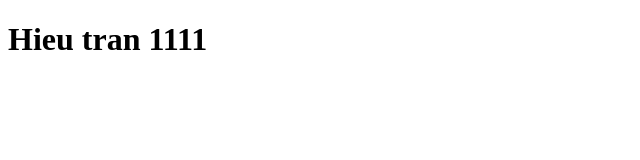
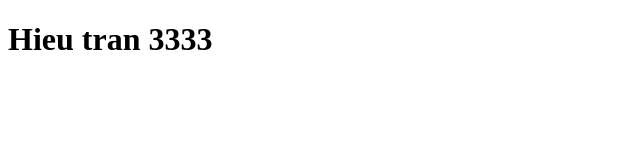
Before and after one commit to HieuTranV/Demo, a plain HTML site: page index.html in a window 1280 px wide. Shown: the full height of the page, 0-640 px from the left. Drawn offline with Linux system fonts and the light colour scheme.

Commit message:
- update existing content

```diff
--- a/index.html
+++ b/index.html
@@ -1,4 +1,4 @@
 <!DOCTYPE html>
 <html>
-  <h1>Hieu tran 1111</h1>
+  <h1>Hieu tran 3333</h1>
 </html>
```
